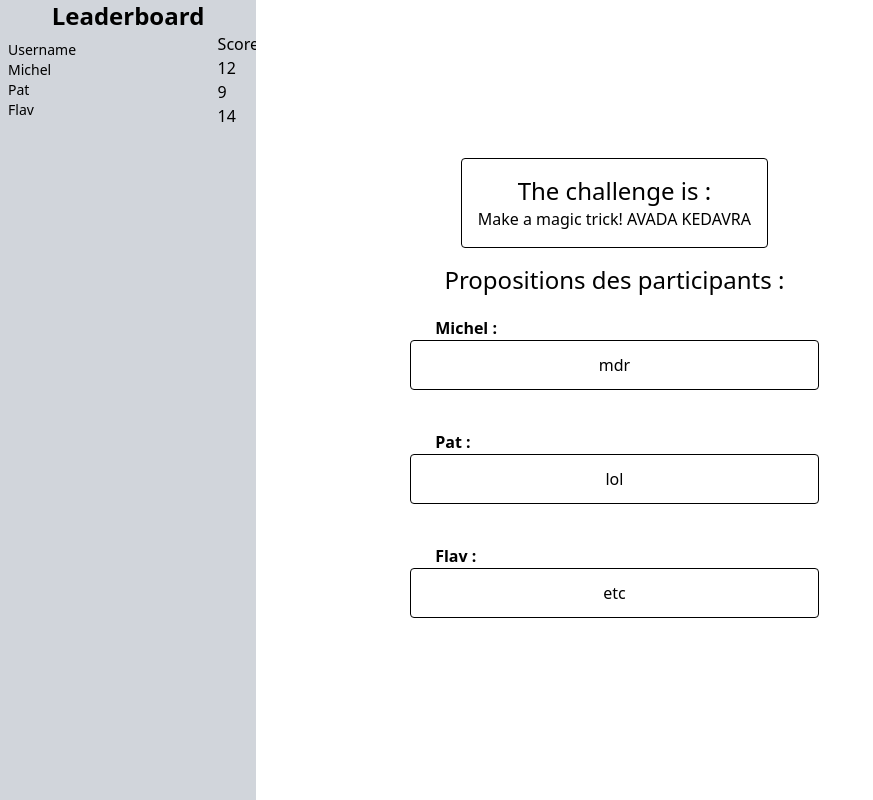
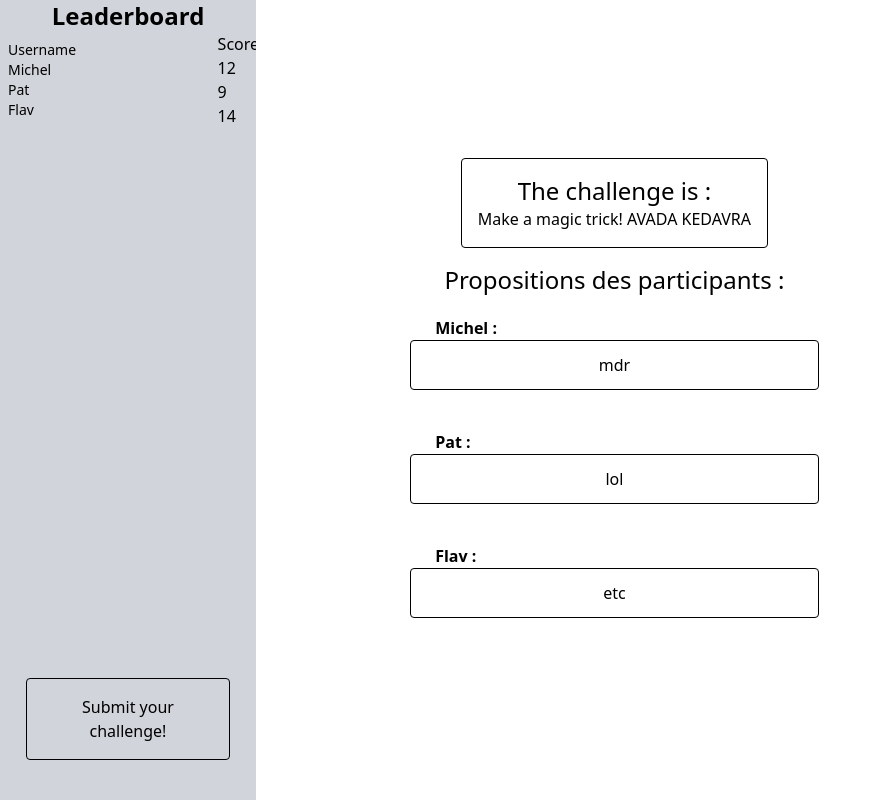
Before and after one commit to humag18/Otolate, a Flask app: page /challenges in a window 1280 px wide. Shown: the whole page, without its empty margins (0-873 px from the left). Run offline with Flask 3, Linux system fonts and the light colour scheme; some libraries are stand-ins or nearby versions.

Commit message:
Keep username between templates

```diff
--- a/app.py
+++ b/app.py
@@ -23,7 +23,8 @@ def page():
 
 @app.route('/challenges')
 def challenges():
-    return render_template('challenges.html', users = [("Michel",12),("Pat",9),("Flav",14)], challenge = "Make a magic trick! AVADA KEDAVRA", challenges = ["mdr", "lol", "etc"], tool = "text")
+    currentUser = request.args.get('username', default=None)
+    return render_template('challenges.html', users = [("Michel",12),("Pat",9),("Flav",14)], challenge = "Make a magic trick! AVADA KEDAVRA", challenges = ["mdr", "lol", "etc"], tool = "text", username = currentUser)
 
 if __name__ == '__main__':
     app.run(debug=True)
--- a/templates/challenges.html
+++ b/templates/challenges.html
@@ -8,7 +8,7 @@
 </head>
 <body class="h-screen flex">
   <!-- Leaderboard -->
-  <div id="leaderboard" class=" w-1/5 bg-gray-300 overflow-scroll">
+  <div id="leaderboard" class=" w-1/5 bg-gray-300 overflow-scroll flex flex-col">
     <h2 class="text-2xl font-bold flex justify-center">Leaderboard</h2>
     <div class="grid grid-cols-5 gap-4">
         <ul class="text-sm p-2 col-span-4">
@@ -24,6 +24,7 @@
             {% endfor %}
         </ul>
     </div>
+    <button onclick="(() => {window.location.href = './page?username={{username}}'})()" class="w-[80%] p-4 border border-black rounded ml-[10%] mt-auto mb-10">Submit your challenge!</button>
 </div>
 
 <!-- To see the current challenge -->
@@ -55,6 +56,12 @@
         </div>
       {% endfor %}
     {%elif tool == "file"%}
+      {% for user, score in users%}
+        <h2 class="font-bold self-start ml-[15%]">{{user}} : </h2>
+        <div class="p-3 rounded border border-black w-[80%] mb-10">
+          <iframe src="" frameborder="0"></iframe>
+        </div>
+      {% endfor %}
     {% endif %}
   </div>
 
```
Also changed, not shown: templates/page.html (+16 -11 lines).
